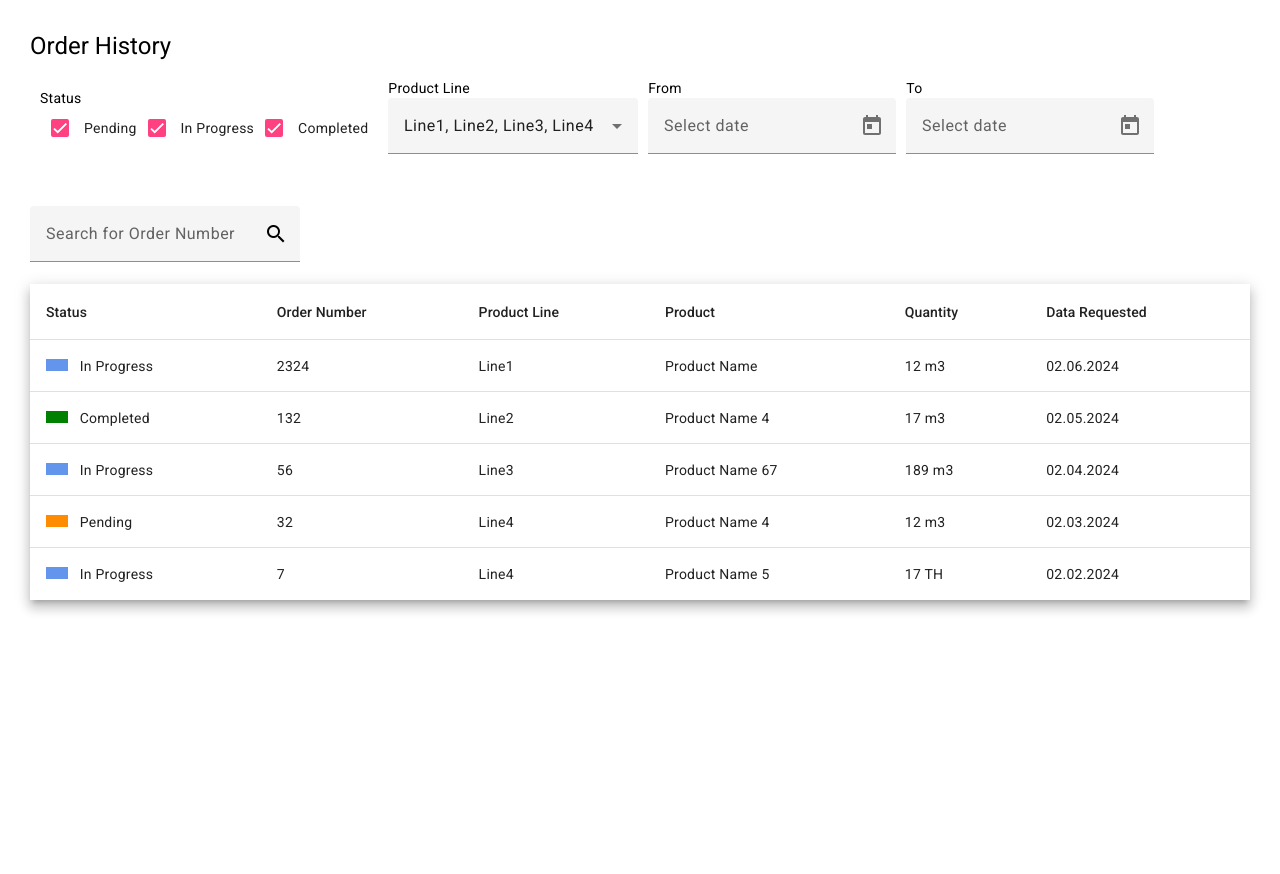
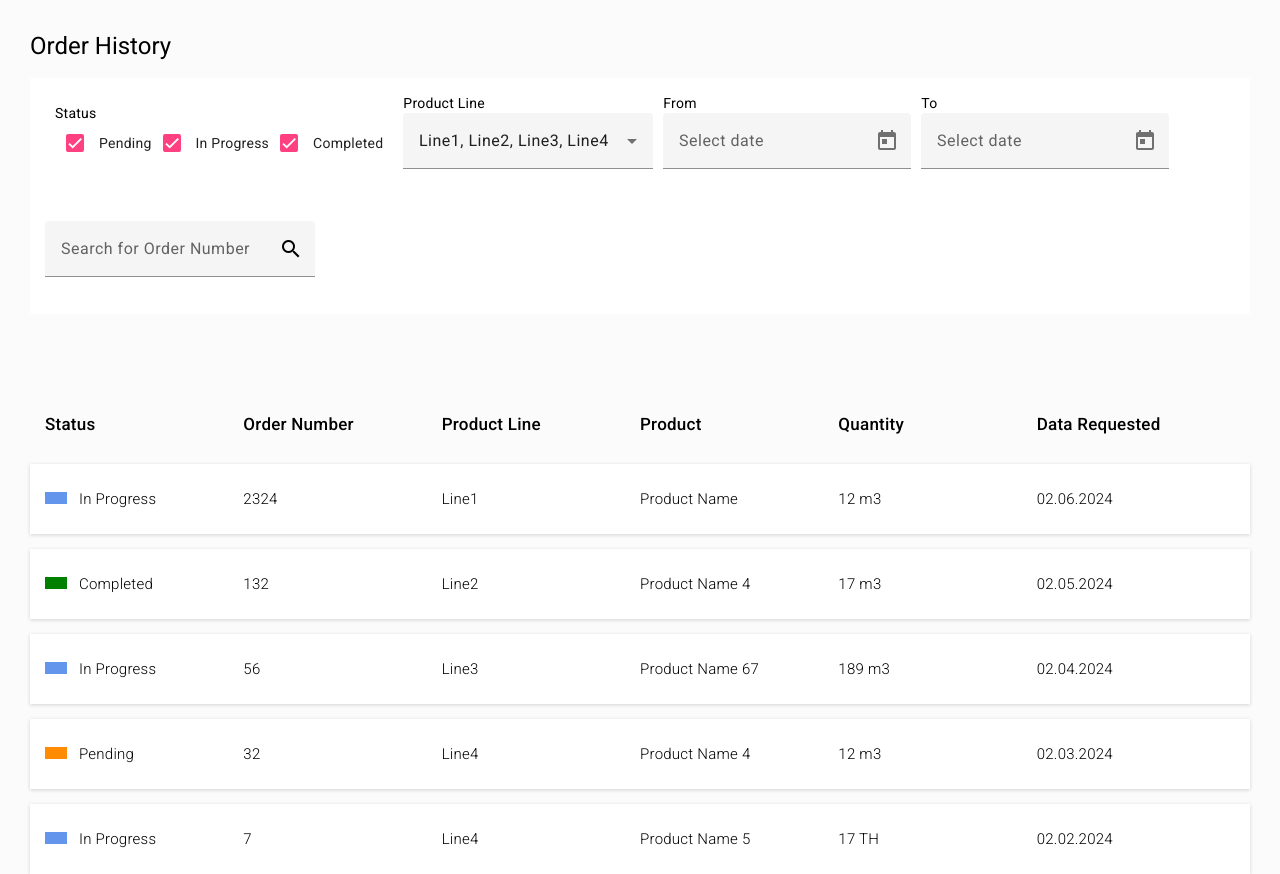
Before and after one commit to rostyslavKrukovskyi/ResponsiveTable, an Angular app: page / in a window 1280 px wide. Before the commit the page ends 800 px from the top, so only its background shows below. Built offline with nearby package versions, Linux system fonts and the light colour scheme.

Commit message:
change table to custom list

```diff
--- a/src/app/modules/responsive-table/components/responsive-table/responsive-table.component.html
+++ b/src/app/modules/responsive-table/components/responsive-table/responsive-table.component.html
@@ -42,29 +42,29 @@
       <mat-icon matSuffix>search</mat-icon>
     </mat-form-field>
   </div>
-  <table *ngIf="dataSource.data.length > 0"  mat-table [dataSource]="dataSource" class="mat-elevation-z8 responsive-table">
-    <ng-container *ngFor="let column of columnsMappings" [matColumnDef]="column.id">
-      <th mat-header-cell *matHeaderCellDef> {{column.headerTitle}} </th>
-      <td mat-cell *matCellDef="let element">
+  <div class="list-header" [ngStyle]="{'grid-template-columns': getGridTemplateColumns()}">
+    <div class="cell" *ngFor="let column of columnsMappings">{{ column.headerTitle }}</div>
+  </div>
+  <div class="list-body">
+    <div [ngStyle]="{'grid-template-columns': getGridTemplateColumns()}" class="row" *ngFor="let row of dataSource">
+      <div class="cell" *ngFor="let column of columnsMappings">
         <ng-container *ngIf="column.id === 'status'">
           <div class="status-indicator" [ngClass]="{
-            'in-progress': element.status === 'In Progress',
-            'pending': element.status === 'Pending',
-            'completed': element.status === 'Completed',
+            'in-progress': row.status === 'In Progress',
+            'pending': row.status === 'Pending',
+            'completed': row.status === 'Completed',
           }"></div>
         </ng-container>
         <ng-container *ngIf="column.id === 'dataRequested'">
-          {{element[column.id] | date:'dd.MM.yyyy'}}
+          {{ row[column.id] | date:'dd.MM.yyyy'}}
         </ng-container>
         <ng-container *ngIf="column.id !== 'dataRequested'">
-          {{element[column.id]}}
+          {{ row[column.id]}}
         </ng-container>
-      </td>
-    </ng-container>
-    <tr mat-header-row *matHeaderRowDef="columns"></tr>
-    <tr mat-row *matRowDef="let row; columns: columns"></tr>
-  </table>
-  <ng-container *ngIf="dataSource.data.length === 0">
+      </div>
+    </div>
+  </div>
+  <ng-container *ngIf="dataSource.length === 0">
     <div class="no-data">
       <mat-icon>info</mat-icon>
       <h1>Nothing to display</h1>
--- a/src/app/modules/responsive-table/components/responsive-table/responsive-table.component.scss
+++ b/src/app/modules/responsive-table/components/responsive-table/responsive-table.component.scss
@@ -15,10 +15,13 @@
   height: calc(100% - 60px);
   padding: 30px;
   .filters-header {
+    padding: 15px;
+    background: white;
     display: flex;
     justify-content: space-between;
     flex-wrap: wrap;
     gap: 10px;
+    margin-bottom: 70px;
     .left-filters-part {
       display: flex;
       flex-wrap: wrap;
@@ -72,3 +75,26 @@
     margin-right: 0.5rem;
   }
 }
+
+.list-header,.row {
+  display: grid;
+  align-items: center;
+  justify-content: center;
+  height: 50px;
+  padding: 15px;
+}
+.cell {
+  min-width: 50px;
+}
+.list-header {
+  font-size: 17px;
+  font-weight: 500;
+}
+.row {
+  background: white;
+  box-shadow: rgba(0, 0, 0, 0.16) 0px 1px 4px;
+  height: 40px;
+  font-size: 15px;
+  font-weight: 300;
+  margin-bottom: 15px;
+}
--- a/src/app/modules/responsive-table/components/responsive-table/responsive-table.component.ts
+++ b/src/app/modules/responsive-table/components/responsive-table/responsive-table.component.ts
@@ -1,5 +1,4 @@
 import {ChangeDetectionStrategy, Component, OnDestroy, OnInit} from '@angular/core';
-import {MatTableDataSource} from "@angular/material/table";
 import {FormBuilder, FormControl} from "@angular/forms";
 import {merge, Subject, takeUntil} from "rxjs";
 import {TableDataResponse} from "../../model/order-data.model";
@@ -14,7 +13,7 @@ import {OrderHistoryService} from "../../services/order-history.service";
 export class ResponsiveTableComponent implements  OnInit, OnDestroy {
   private destroy$ = new Subject<void>();
   public  mockedData!: TableDataResponse[];
-  public dataSource!: MatTableDataSource<TableDataResponse>;
+  public dataSource!: TableDataResponse[];
   public columnsMappings = [
     {id: 'status', headerTitle:  'Status'},
     {id: 'orderNumber', headerTitle:  'Order Number'},
@@ -42,7 +41,7 @@ export class ResponsiveTableComponent implements  OnInit, OnDestroy {
     this.orderHistoryService.getOrderHistory().pipe(takeUntil(this.destroy$)).subscribe(
       (response)=>{
         this.mockedData = response;
-        this.dataSource = new MatTableDataSource(this.mockedData);
+        this.dataSource = response;
         this.createProductLinesFromMockData();
         const observables = [
           this.formGroup.get('orderNumberSearch')?.valueChanges,
@@ -66,6 +65,10 @@ export class ResponsiveTableComponent implements  OnInit, OnDestroy {
     this.destroy$.complete();
   }
 
+  public getGridTemplateColumns(): string {
+    return `repeat(${this.columnsMappings.length}, 1fr)`;
+  }
+
   private applyFilters(): void {
     const searchString = this.formGroup.get('orderNumberSearch')?.value || '';
     const selectedLines = this.formGroup.get('productLines')?.value || [''];
@@ -75,7 +78,7 @@ export class ResponsiveTableComponent implements  OnInit, OnDestroy {
     const dateFrom = this.formGroup.get('dateFrom')?.value || null;
     const dateTo = this.formGroup.get('dateTo')?.value || null;
 
-    this.dataSource.data = this.mockedData.filter(item => {
+    this.dataSource = this.mockedData.filter(item => {
       const matchesStatus =  (item.status === 'In Progress' && inProgress) || (item.status === 'Pending' && pending) || (item.status === 'Completed' && completed);
       const matchesOrderNumber = searchString ? item.orderNumber.toString().includes(searchString) : true;
       const matchesProductLine = selectedLines.length > 0 ? selectedLines.includes(item.productLine) : true;
--- a/src/app/modules/responsive-table/model/order-data.model.ts
+++ b/src/app/modules/responsive-table/model/order-data.model.ts
@@ -5,4 +5,5 @@ export interface TableDataResponse {
   product: string;
   quantity: string;
   dataRequested: number;
+  [key: string]: string | number | Date;
 }
--- a/src/app/shared/shared.module.ts
+++ b/src/app/shared/shared.module.ts
@@ -1,7 +1,6 @@
 import { NgModule } from '@angular/core';
 import { CommonModule } from '@angular/common';
 import {MatButtonModule} from "@angular/material/button";
-import {MatTableModule} from "@angular/material/table";
 import {MatCheckboxModule} from '@angular/material/checkbox';
 import {MatSelectModule} from '@angular/material/select';
 import {MatDatepickerModule} from '@angular/material/datepicker';
@@ -14,7 +13,6 @@ import {MatFormFieldModule} from "@angular/material/form-field";
   imports: [
     CommonModule,
     MatButtonModule,
-    MatTableModule,
     MatCheckboxModule,
     MatSelectModule,
     MatDatepickerModule,
@@ -25,7 +23,6 @@ import {MatFormFieldModule} from "@angular/material/form-field";
   ],
   exports: [
     MatButtonModule,
-    MatTableModule,
     MatCheckboxModule,
     MatSelectModule,
     MatDatepickerModule,
--- a/src/styles.scss
+++ b/src/styles.scss
@@ -1,4 +1,4 @@
 /* You can add global styles to this file, and also import other style files */
 
 html, body { height: 100%; }
-body { margin: 0; font-family: Roboto, "Helvetica Neue", sans-serif; }
+body { margin: 0; font-family: Roboto, "Helvetica Neue", sans-serif; background: #FBFBFB;}
```
